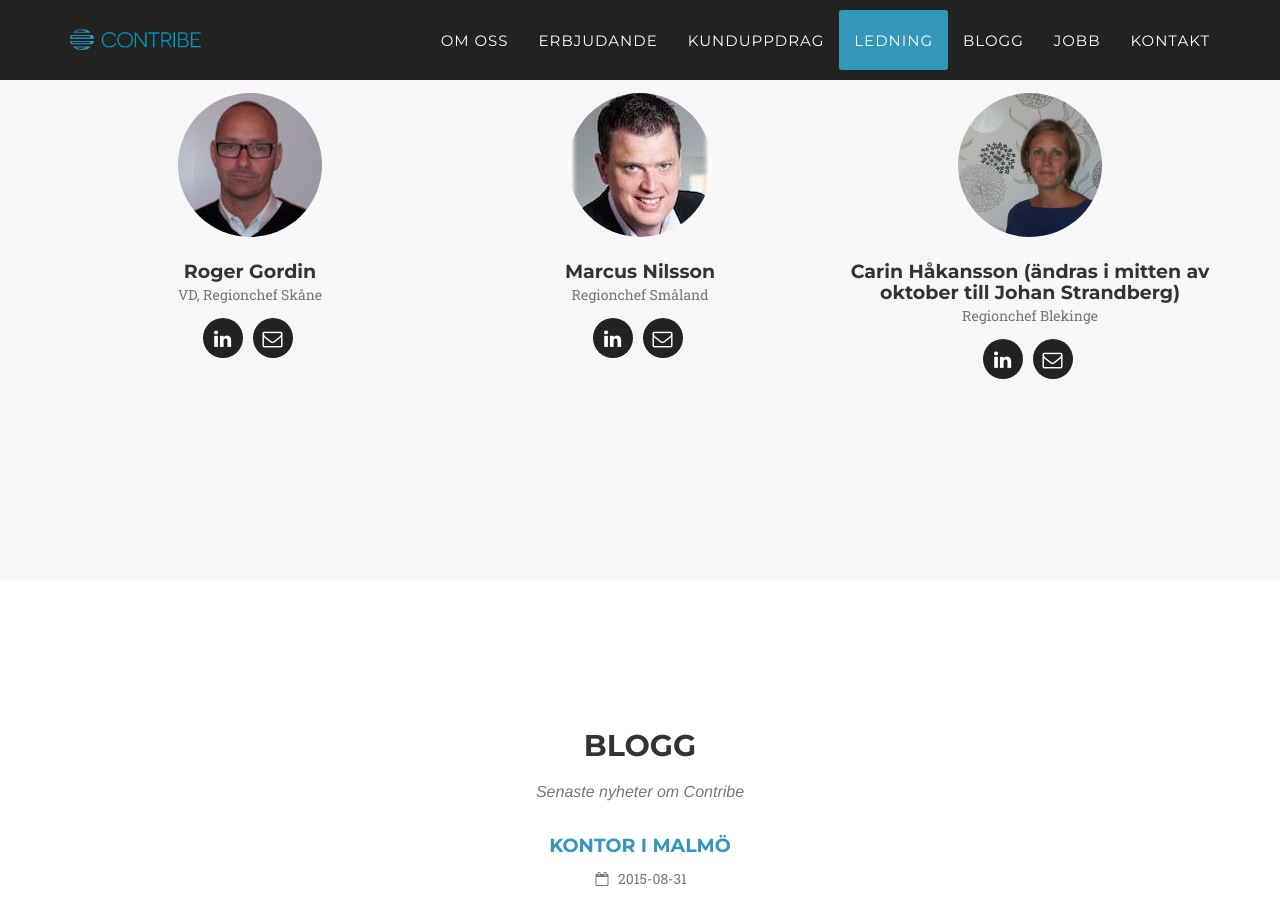
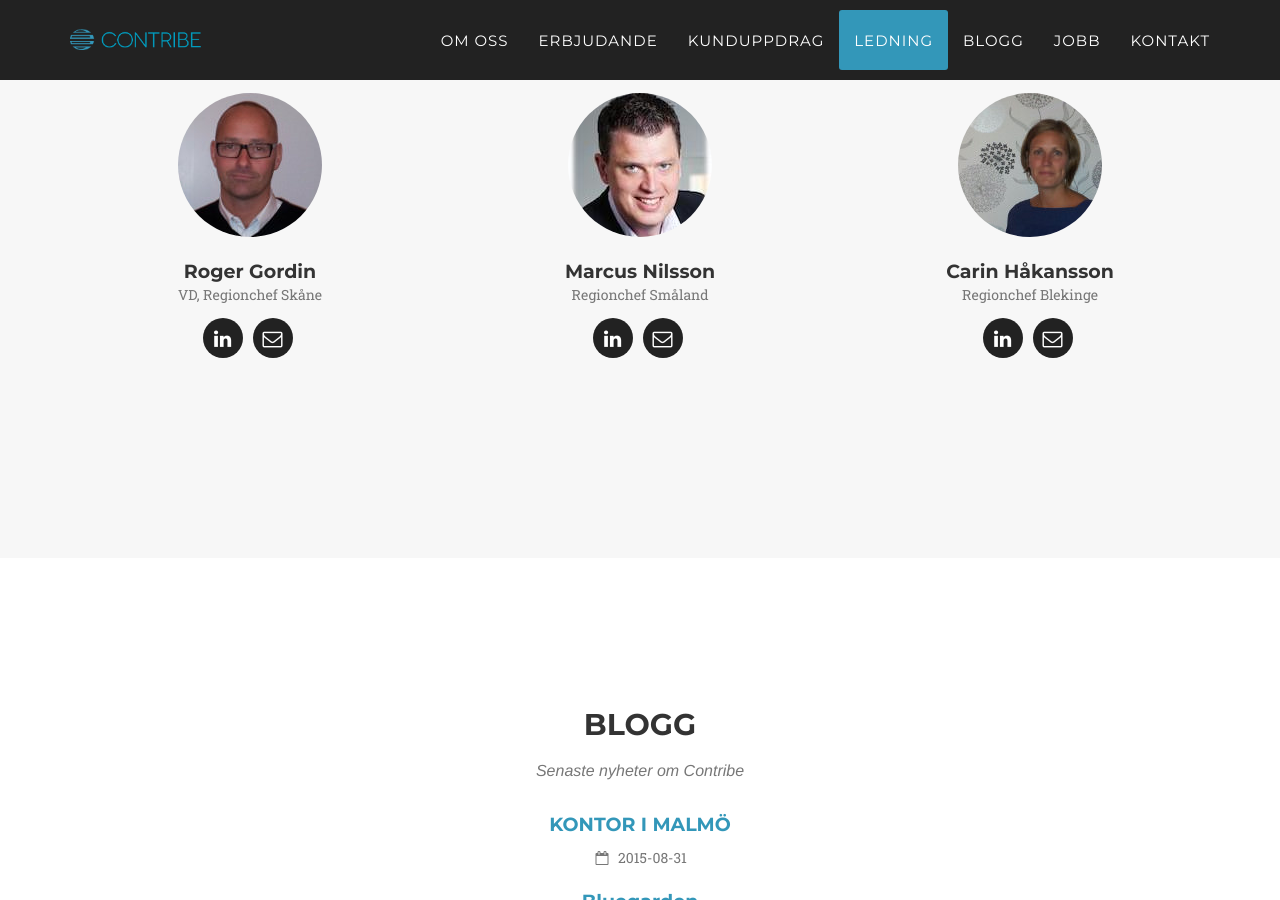
Before and after one commit to contribe/contribe, a Jekyll site: the page built from index.html, in a window 1280 px wide and 900 px high, scrolled down 4599 px. Built offline with Jekyll 4.4.1, drawn with Linux system fonts in a browser that asks for light colours; some web fonts are replaced.

Commit message:
Update _config.yml

```diff
--- a/_config.yml
+++ b/_config.yml
@@ -31,7 +31,7 @@ people:
     - title: envelope-o
       url: mailto:marcus.nilsson@contribe.se
 
-- name: Carin Håkansson (ändras i mitten av oktober till Johan Strandberg)
+- name: Carin Håkansson
   pic: carin
   position: Regionchef Blekinge
   social:
```
